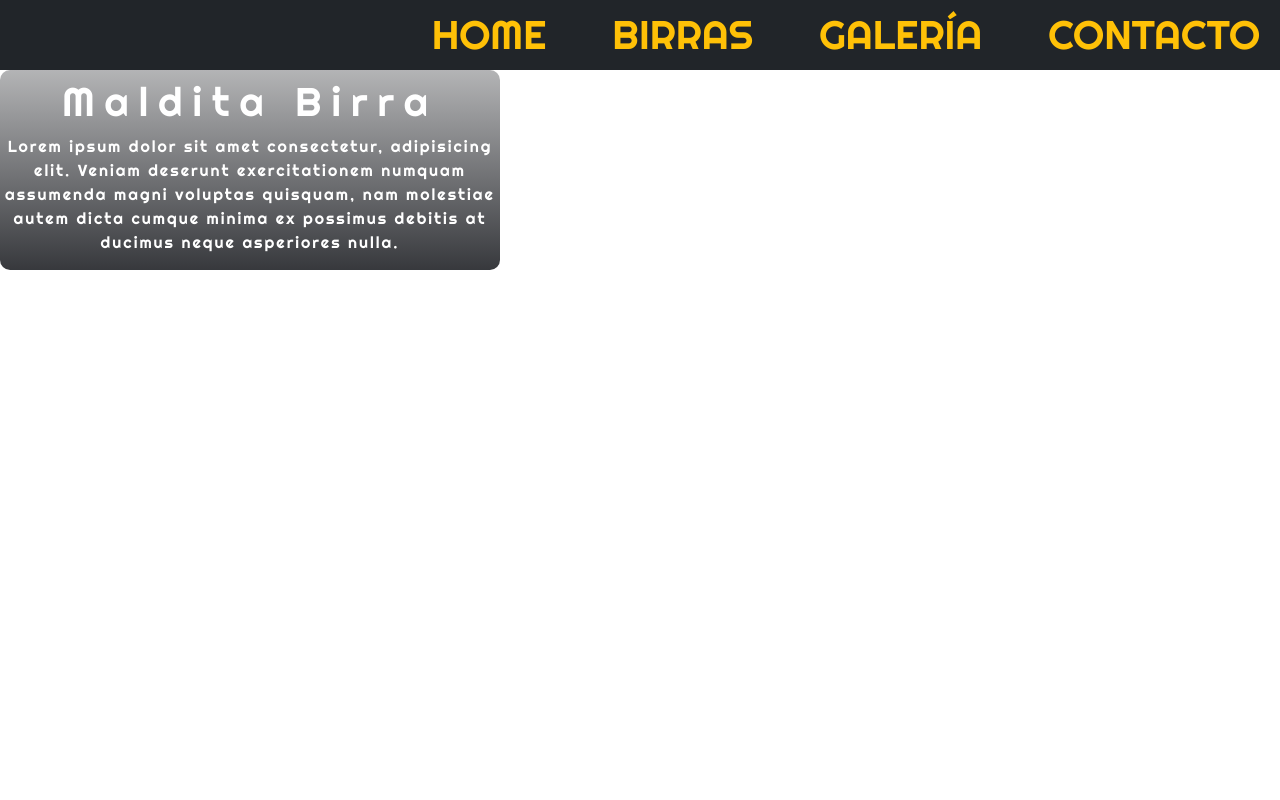
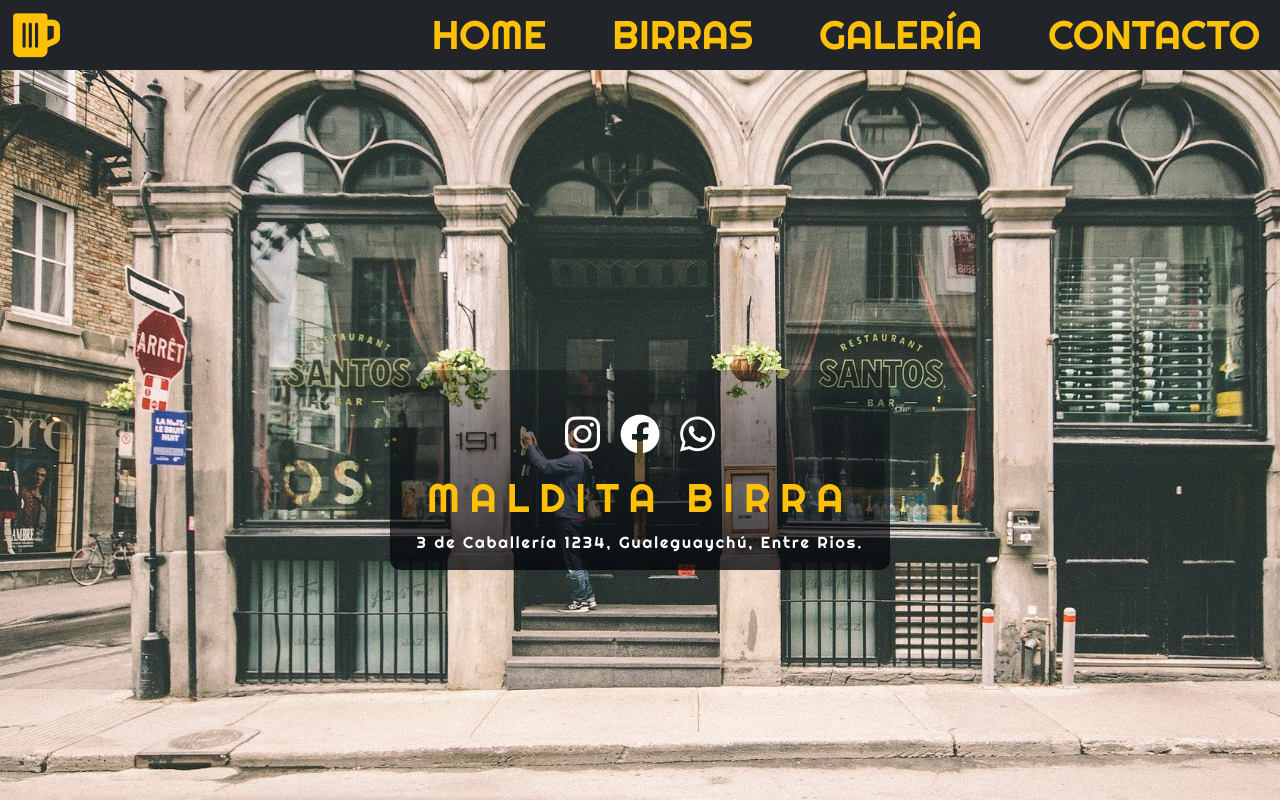
Before and after one commit to DamianBarzolaweb/MalditaBirra, a plain HTML site: page test.html in a window 1280 px wide. Drawn offline with nearby package versions, Linux system fonts and the light colour scheme.

Commit message:
html home

```diff
--- a/test.html
+++ b/test.html
@@ -8,20 +8,25 @@
   <title>Maldita Birra</title>
   <link rel="stylesheet" href="/css/test.css">
   <!-- CSS only -->
-    <link href="https://cdn.jsdelivr.net/npm/bootstrap@5.2.0-beta1/dist/css/bootstrap.min.css" rel="stylesheet" integrity="sha384-0evHe/X+R7YkIZDRvuzKMRqM+OrBnVFBL6DOitfPri4tjfHxaWutUpFmBp4vmVor" crossorigin="anonymous">
+  <link href="https://cdn.jsdelivr.net/npm/bootstrap@5.2.0-beta1/dist/css/bootstrap.min.css" rel="stylesheet"
+    integrity="sha384-0evHe/X+R7YkIZDRvuzKMRqM+OrBnVFBL6DOitfPri4tjfHxaWutUpFmBp4vmVor" crossorigin="anonymous">
+
+  <link rel="stylesheet" href="https://cdnjs.cloudflare.com/ajax/libs/font-awesome/6.1.1/css/all.min.css"
+    integrity="sha512-KfkfwYDsLkIlwQp6LFnl8zNdLGxu9YAA1QvwINks4PhcElQSvqcyVLLD9aMhXd13uQjoXtEKNosOWaZqXgel0g=="
+    crossorigin="anonymous" referrerpolicy="no-referrer" />
 
 </head>
 
 <body>
 
-    <!-- ----------------NAVBAR--------------- -->
+  <div class="container__header">
 
-
-      <!-- ----------------FIN DEL NAVBAR--------------- -->
-
+    <!-- ------navbar------- -->
     <nav class="navbar navbar-expand-lg bg-dark">
+      <i class="fa-solid fa-beer text-warning"></i>
       <div class="container-fluid">
-          <button class="navbar-toggler text-bg-warning mb-3" type="button" data-bs-toggle="collapse" data-bs-target="#navbarNav" aria-controls="navbarNav" aria-expanded="false" aria-label="Toggle navigation">
+        <button class="navbar-toggler text-bg-warning mb-3" type="button" data-bs-toggle="collapse"
+          data-bs-target="#navbarNav" aria-controls="navbarNav" aria-expanded="false" aria-label="Toggle navigation">
           <span class="navbar-toggler-icon"></span>
         </button>
         <div class="collapse navbar-collapse" id="navbarNav">
@@ -42,23 +47,31 @@
         </div>
       </div>
     </nav>
-    <section id="section-1">
+
+
+    <div class="container__content">
 
       <div class="container__title">
+        <div class="social-media d-flex">
+          <i class="fa-brands fa-instagram"></i>
+          <i class="fa-brands fa-facebook"></i>
+          <i class="fa-brands fa-whatsapp"></i>
+        </div>
+
         <div class="title">
-          <h1>Maldita Birra</h1>
+          <h1 class="text-warning text-uppercase">Maldita Birra</h1>
         </div>
         <div class="subtitle">
-          <p>Lorem ipsum dolor sit amet consectetur, adipisicing elit. Veniam deserunt exercitationem numquam assumenda magni voluptas quisquam, nam molestiae autem dicta cumque minima ex possimus debitis at ducimus neque asperiores nulla.</p>
+          <p>3 de Caballería 1234, Gualeguaychú, Entre Rios.</p>
+        </div>
       </div>
 
     </div>
-    </section>
-
-    <script src="/js/main.js"></script>
+  </div>
   <!-- JavaScript Bundle with Popper -->
-    <script src="https://cdn.jsdelivr.net/npm/bootstrap@5.2.0-beta1/dist/js/bootstrap.bundle.min.js" integrity="sha384-pprn3073KE6tl6bjs2QrFaJGz5/SUsLqktiwsUTF55Jfv3qYSDhgCecCxMW52nD2" crossorigin="anonymous"></script>
-
+  <script src="https://cdn.jsdelivr.net/npm/bootstrap@5.2.0-beta1/dist/js/bootstrap.bundle.min.js"
+    integrity="sha384-pprn3073KE6tl6bjs2QrFaJGz5/SUsLqktiwsUTF55Jfv3qYSDhgCecCxMW52nD2"
+    crossorigin="anonymous"></script>
 </body>
 
 </html>
```
Lines whose indentation alone changed are shown as unchanged.
